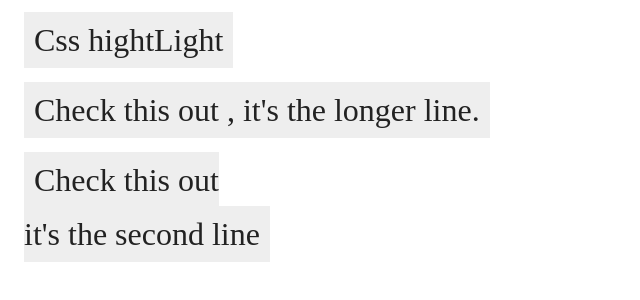
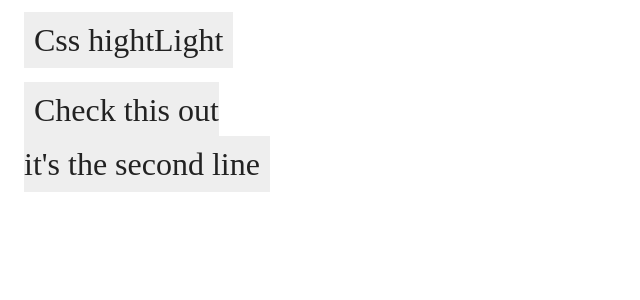
Before and after one commit to ZeroDark1991/Css-Playground, a plain HTML site: page Source/text-linear-height-light/index.html in a window 1280 px wide. Shown: the whole page, without its empty margins (0-640 px from the left). Drawn offline with Linux system fonts and the light colour scheme.

Commit message:
Revert "Merge branch 'idea'"
This reverts commit 048b77cc07585ef3087bd4896e5d5f44a9a20d51, reversing
changes made to 1134766cf151f8dd604bf7bb0d4a115ebcb91a47.

```diff
--- a/Source/text-linear-height-light/index.html
+++ b/Source/text-linear-height-light/index.html
@@ -28,9 +28,6 @@
 		<a class="post">Css hightLight</a>
 	</div>
 	<div>
-		<a class="post">Check this out , it's the longer line.</a>
-	</div>
-	<div>
 		<a class="post">Check this out<br>it's the second line</a>
 	</div>
 
```
